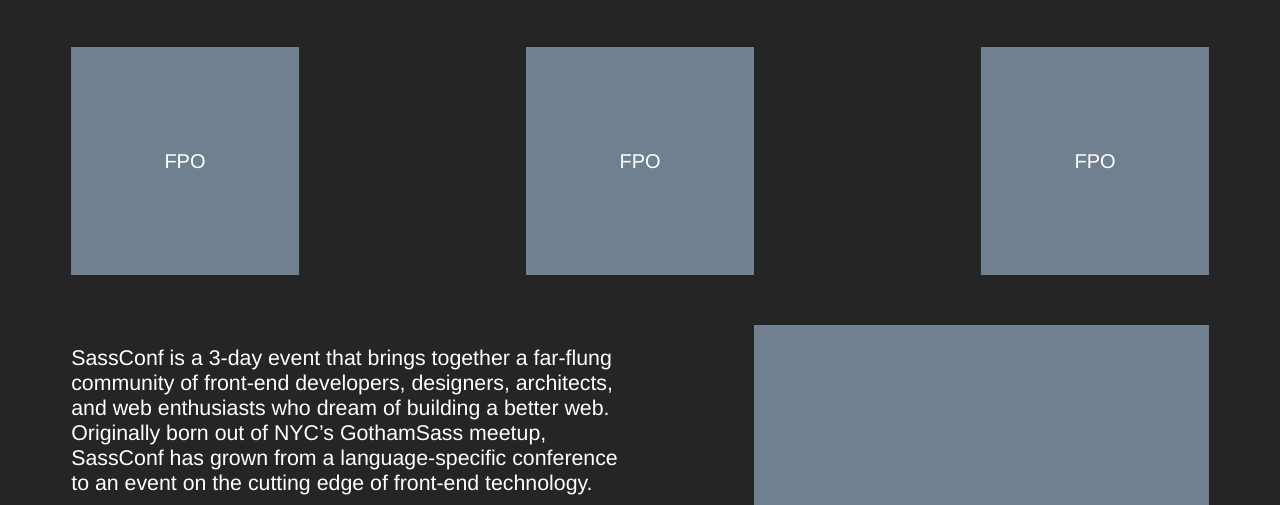
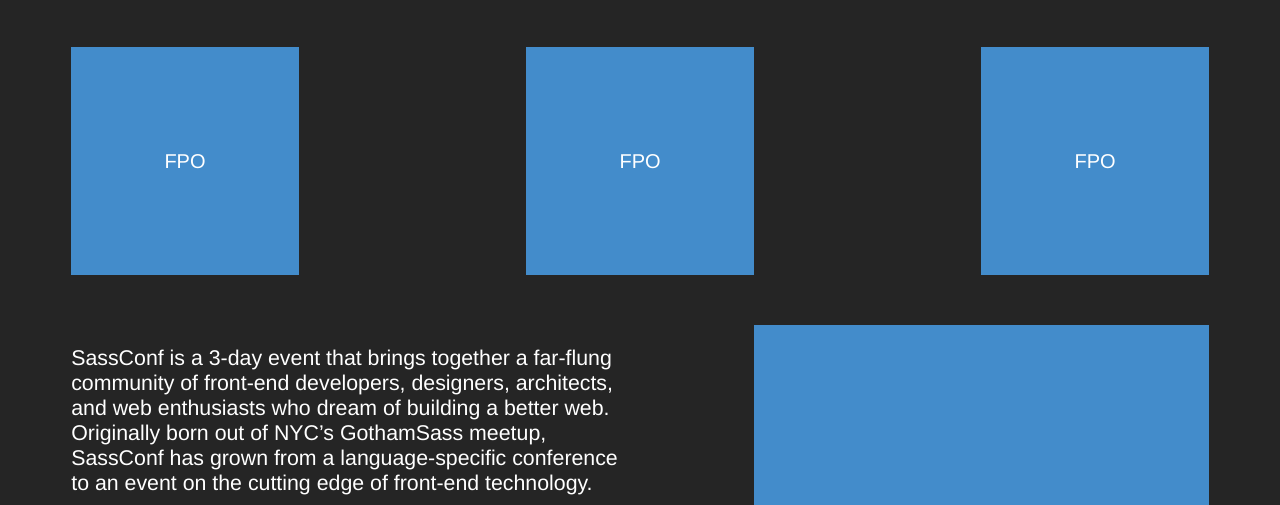
Before and after one commit to timhettler/sassconf-workshop, a website: page demo/index.html in a window 1280 px wide. Shown: the part 295-800 px from the top of the page. Drawn offline with Linux system fonts and the light colour scheme.

Commit message:
Change default FPO color
Make it a blue that matches the SassConf color scheme

```diff
--- a/sass/_fpo.scss
+++ b/sass/_fpo.scss
@@ -1,5 +1,5 @@
 $fpo-size: 100% !default;
-$fpo-bg: slategray !default;
+$fpo-bg: $color--blue !default;
 $fpo-color--text: #fff !default;
 $fpo-text: 'FPO' !default;
 
```
Also changed, not shown: demo/styles/app.css.
